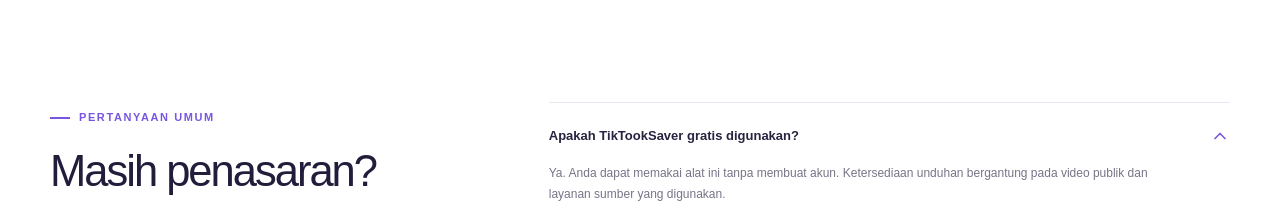
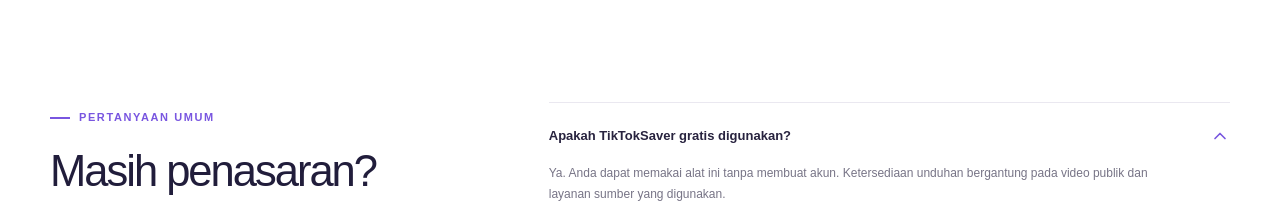
Before and after one commit to riskilazero77/Tiktooksaver, a Next.js app: page / in a window 1280 px wide. Shown: the part 2524-2727 px from the top of the page. Built offline with nearby package versions, Linux system fonts and the light colour scheme.

Commit message:
Fix spelling of 'TikTokSaver' in FAQs and Logo

```diff
--- a/src/app/page.tsx
+++ b/src/app/page.tsx
@@ -7,7 +7,7 @@
 type VideoResult = { id: string; title: string; author: string; cover: string; hasHd: boolean; hasAudio: boolean };
 
 const faqs = [
-  { q: "Apakah TikTookSaver gratis digunakan?", a: "Ya. Anda dapat memakai alat ini tanpa membuat akun. Ketersediaan unduhan bergantung pada video publik dan layanan sumber yang digunakan." },
+  { q: "Apakah TikTokSaver gratis digunakan?", a: "Ya. Anda dapat memakai alat ini tanpa membuat akun. Ketersediaan unduhan bergantung pada video publik dan layanan sumber yang digunakan." },
   { q: "Apakah saya perlu memasang aplikasi?", a: "Tidak perlu. Cukup buka TikTookSaver melalui browser di ponsel, tablet, atau komputer, lalu tempel tautan video TikTok." },
   { q: "Video seperti apa yang dapat diunduh?", a: "Video publik yang tautannya dapat diakses oleh layanan sumber. Konten privat, dihapus, dibatasi wilayah, atau tidak mengizinkan akses mungkin tidak tersedia." },
   { q: "Bisakah saya menyimpan audio saja?", a: "Bisa, jika sumber menyediakan berkas audio. Setelah tautan diproses, pilih opsi MP3 pada hasil unduhan." },
@@ -15,7 +15,7 @@
 ];
 
 function Logo({ light = false }: { light?: boolean }) {
-  return <Link href="/" className={`logo ${light ? "logo-light" : ""}`} aria-label="TikTookSaver beranda"><span className="logo-symbol"><Play size={17} fill="currentColor" strokeWidth={2.5} /></span><span>tiktook<span className="logo-accent">saver</span><span className="logo-dot">.</span></span></Link>;
+  return <Link href="/" className={`logo ${light ? "logo-light" : ""}`} aria-label="TikTokSaver beranda"><span className="logo-symbol"><Play size={17} fill="currentColor" strokeWidth={2.5} /></span><span>tiktook<span className="logo-accent">saver</span><span className="logo-dot">.</span></span></Link>;
 }
 
 export default function HomePage() {
```
